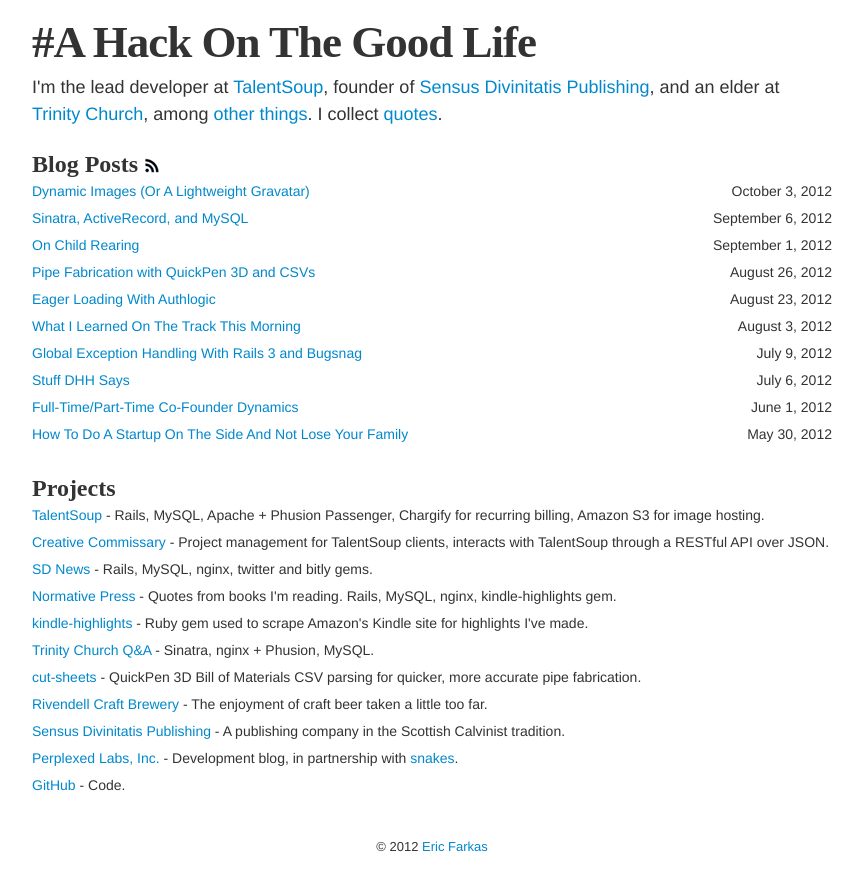
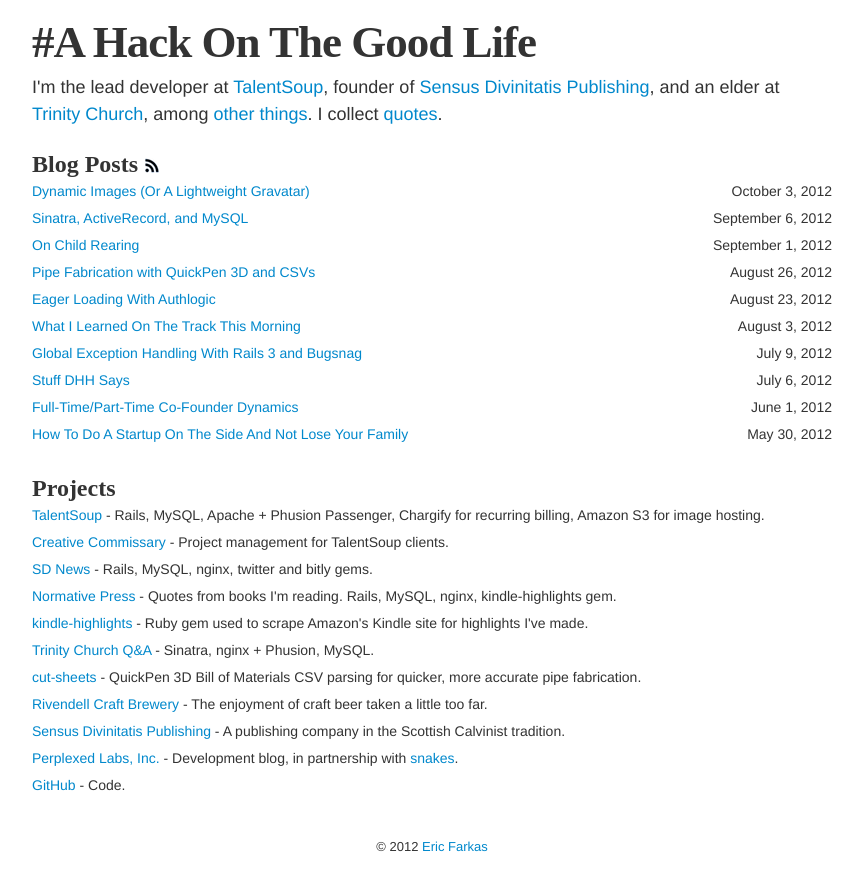
Before and after one commit to speric/speric.github.com, a Jekyll site: the page built from index.html, in a window 1280 px wide. Shown: the top 891 px of the page, without its empty margins (208-1071 px from the left). Built offline with Jekyll 4.4.1, drawn with Linux system fonts in a browser that asks for light colours; some web fonts are replaced; Markdown is read by kramdown in place of the engine named in the settings.

Commit message:
Update index.html

```diff
--- a/index.html
+++ b/index.html
@@ -15,7 +15,7 @@
 
 <h2>Projects</h2>
 <div class="row-fluid"><div class="span12"><p><a href="https://talentsoup.com">TalentSoup</a> - Rails, MySQL, Apache + Phusion Passenger, Chargify for recurring billing, Amazon S3 for image hosting.</p></div></div>
-<div class="row-fluid"><div class="span12"><p><a href="https://talentsoup.com/producers">Creative Commissary</a> - Project management for TalentSoup clients, interacts with TalentSoup through a RESTful API over JSON.</p></div></div>
+<div class="row-fluid"><div class="span12"><p><a href="https://talentsoup.com/producers">Creative Commissary</a> - Project management for TalentSoup clients.</p></div></div>
 <div class="row-fluid"><div class="span12"><p><a href="http://news.sensusdivinitatis.com/">SD News</a> - Rails, MySQL, nginx, twitter and bitly gems.</p></div></div>
 <div class="row-fluid"><div class="span12"><p><a href="http://normativepress.com">Normative Press</a> - Quotes from books I'm reading.  Rails, MySQL, nginx, kindle-highlights gem.</p></div></div>
 <div class="row-fluid"><div class="span12"><p><a href="https://github.com/speric/kindle-highlights">kindle-highlights</a> - Ruby gem used to scrape Amazon's Kindle site for highlights I've made.</p></div></div>
```
